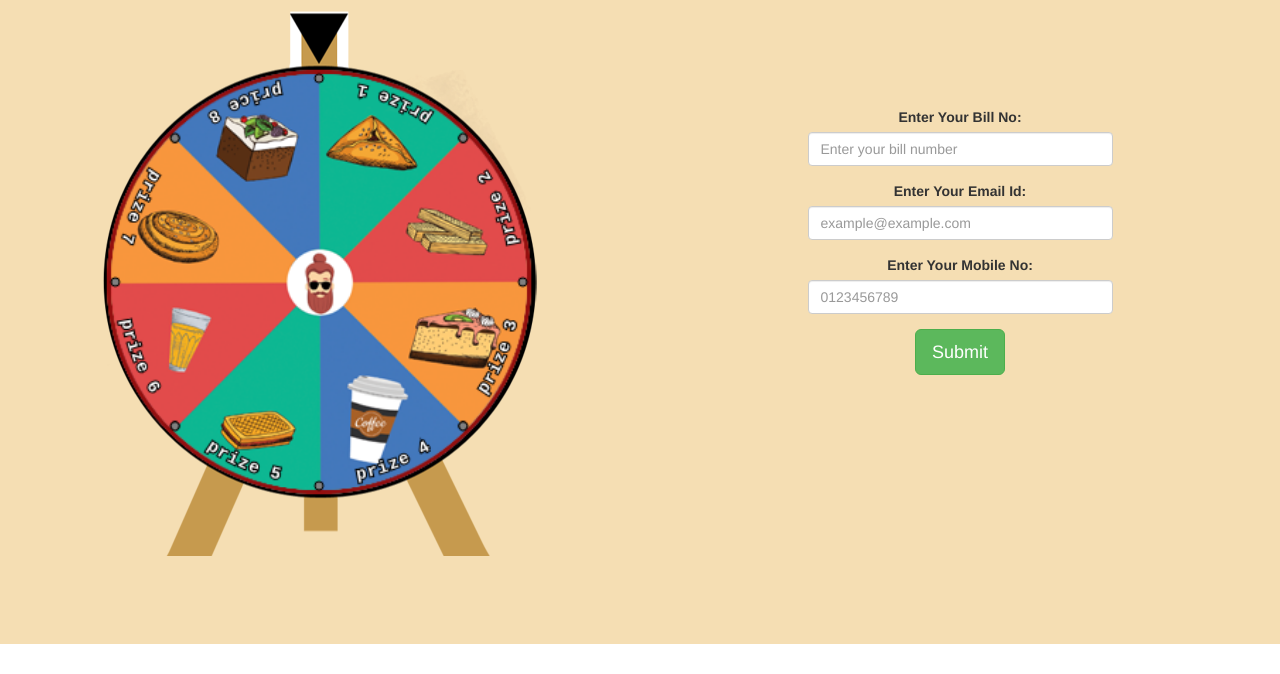
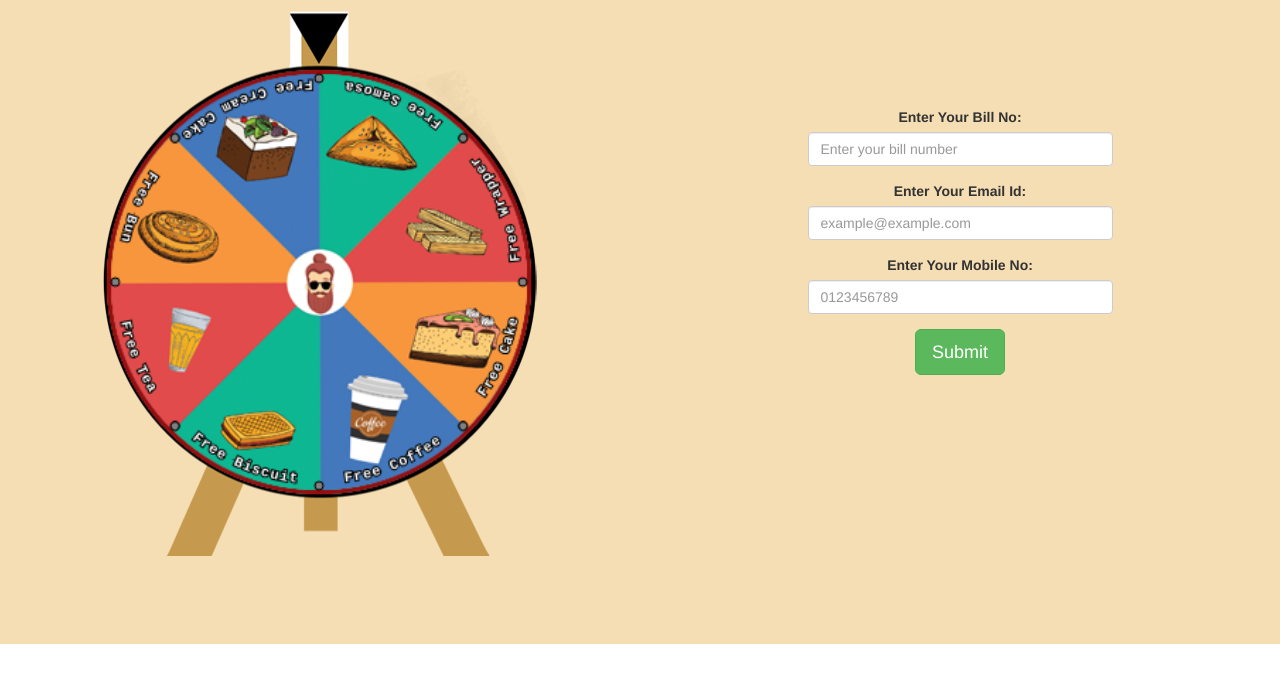
Before and after one commit to karthikrajk1992/demo-spinning, a plain HTML site: page index.html in a window 1280 px wide. Shown: the part 126-800 px from the top of the page. Drawn offline with nearby package versions, Linux system fonts and the light colour scheme.

Commit message:
new changes

```diff
--- a/index.html
+++ b/index.html
@@ -163,7 +163,7 @@
                 'outerRadius'       : 150,       // Set outer radius so wheel fits inside the background.
                 'drawMode'          : 'image',   // drawMode must be set to image.
                 'drawText'          : true,      // Need to set this true if want code-drawn text on image wheels.
-                'textFontSize'      : 12,        // Set text options as desired.
+                'textFontSize'      : 10,        // Set text options as desired.
                 'textOrientation'   : 'curved',
                 'textDirection'     : 'reversed',
                 'textAlignment'     : 'outer',
@@ -174,14 +174,14 @@
                 'textFillStyle'     : 'white',
                 'segments'     :                // Define segments.
                 [
-                   {'text' : 'prize 1'},
-                   {'text' : 'prize 2'},
-                   {'text' : 'prize 3'},
-                   {'text' : 'prize 4'},
-                   {'text' : 'prize 5'},
-                   {'text' : 'prize 6'},
-                   {'text' : 'prize 7'},
-                   {'text' : 'price 8'}
+                   {'text' : 'Free Samosa'},
+                   {'text' : 'Free Wrapper'},
+                   {'text' : 'Free Cake'},
+                   {'text' : 'Free Coffee'},
+                   {'text' : 'Free Biscuit'},
+                   {'text' : 'Free Tea'},
+                   {'text' : 'Free Bun'},
+                   {'text' : 'Free Cream Cake'}
                 ],
                 'animation' :                   // Specify the animation to use.
                 {
@@ -238,7 +238,7 @@
                 $(document).ready(function(){
                     var alertValue = `You have won ${indicatedSegment.text}.`;
                     $(".pop-outer").fadeIn("slow");
-                    $("#inside-popup").text(alertValue);
+                    $("#inside-popup").text("Get a " + alertValue + " .");
                 })
                 // alert("You have won " + indicatedSegment.text);
             }
```
